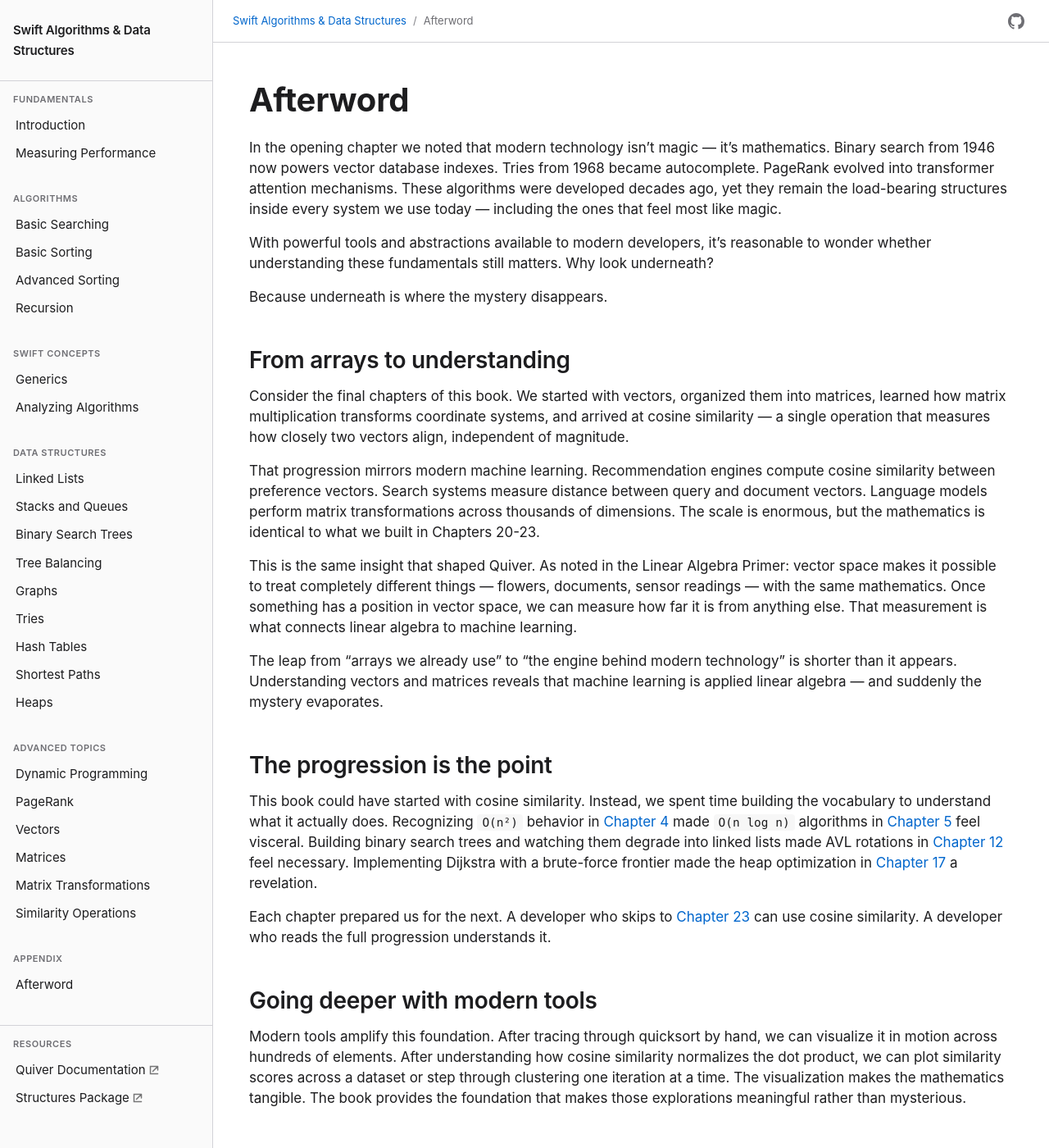
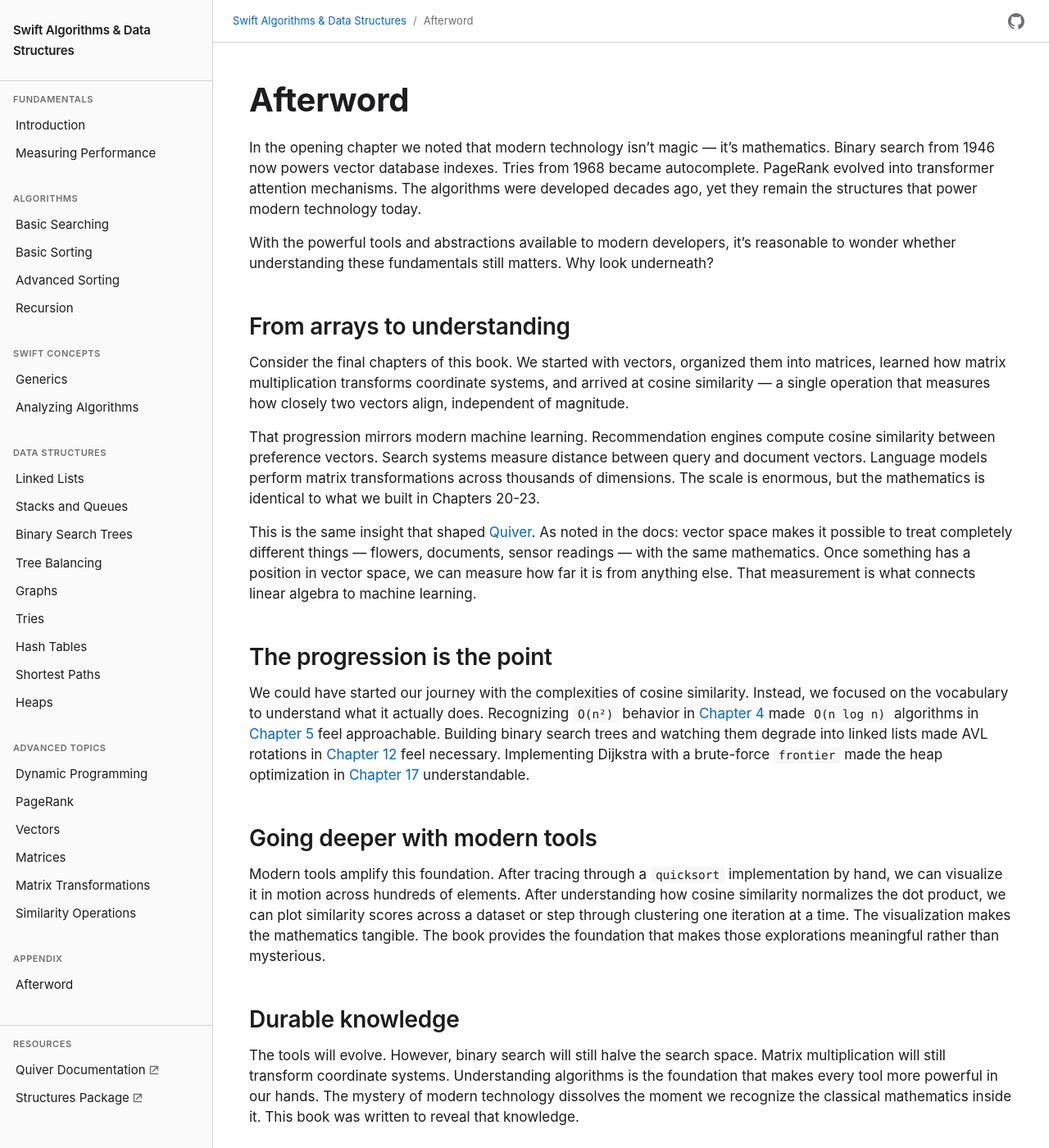
Before and after one commit to waynewbishop/swift-algorithms, a Jekyll site: the page built from 24-afterword.md, in a window 1280 px wide and 1400 px high. Shown: the whole window at 82% size. Built offline with Jekyll 4.4.1, drawn with Linux system fonts in a browser that asks for light colours; some of the changed text lies outside the part shown.

Commit message:
doc: general revisions..

```diff
--- a/24-afterword.md
+++ b/24-afterword.md
@@ -5,11 +5,9 @@ description: "How classical algorithms connect to modern technology, and why und
 ---
 # Afterword
 
-In the opening chapter we noted that modern technology isn't magic — it's mathematics. Binary search from 1946 now powers vector database indexes. Tries from 1968 became autocomplete. PageRank evolved into transformer attention mechanisms. These algorithms were developed decades ago, yet they remain the load-bearing structures inside every system we use today — including the ones that feel most like magic.
+In the opening chapter we noted that modern technology isn't magic — it's mathematics. Binary search from 1946 now powers vector database indexes. Tries from 1968 became autocomplete. PageRank evolved into transformer attention mechanisms. The algorithms were developed decades ago, yet they remain the structures that power modern technology today.
 
-With powerful tools and abstractions available to modern developers, it's reasonable to wonder whether understanding these fundamentals still matters. Why look underneath?
-
-Because underneath is where the mystery disappears.
+With the powerful tools and abstractions available to modern developers, it's reasonable to wonder whether understanding these fundamentals still matters. Why look underneath?
 
 ## From arrays to understanding
 
@@ -17,20 +15,16 @@ Consider the final chapters of this book. We started with vectors, organized the
 
 That progression mirrors modern machine learning. Recommendation engines compute cosine similarity between preference vectors. Search systems measure distance between query and document vectors. Language models perform matrix transformations across thousands of dimensions. The scale is enormous, but the mathematics is identical to what we built in Chapters 20-23.
 
-This is the same insight that shaped Quiver. As noted in the Linear Algebra Primer: vector space makes it possible to treat completely different things — flowers, documents, sensor readings — with the same mathematics. Once something has a position in vector space, we can measure how far it is from anything else. That measurement is what connects linear algebra to machine learning.
-
-The leap from "arrays we already use" to "the engine behind modern technology" is shorter than it appears. Understanding vectors and matrices reveals that machine learning is applied linear algebra — and suddenly the mystery evaporates.
+This is the same insight that shaped [Quiver](https://waynewbishop.github.io/quiver/documentation/quiver). As noted in the docs: vector space makes it possible to treat completely different things — flowers, documents, sensor readings — with the same mathematics. Once something has a position in vector space, we can measure how far it is from anything else. That measurement is what connects linear algebra to machine learning.
 
 ## The progression is the point
 
-This book could have started with cosine similarity. Instead, we spent time building the vocabulary to understand what it actually does. Recognizing `O(n²)` behavior in [Chapter 4](04-basic-sorting.md) made `O(n log n)` algorithms in [Chapter 5](05-advanced-sorting.md) feel visceral. Building binary search trees and watching them degrade into linked lists made AVL rotations in [Chapter 12](12-tree-balancing.md) feel necessary. Implementing Dijkstra with a brute-force frontier made the heap optimization in [Chapter 17](17-heaps.md) a revelation.
-
-Each chapter prepared us for the next. A developer who skips to [Chapter 23](23-similarity-operations.md) can use cosine similarity. A developer who reads the full progression understands it.
+We could have started our journey with the complexities of cosine similarity. Instead, we focused on the vocabulary to understand what it actually does. Recognizing `O(n²)` behavior in [Chapter 4](04-basic-sorting.md) made `O(n log n)` algorithms in [Chapter 5](05-advanced-sorting.md) feel approachable. Building binary search trees and watching them degrade into linked lists made AVL rotations in [Chapter 12](12-tree-balancing.md) feel necessary. Implementing Dijkstra with a brute-force `frontier` made the heap optimization in [Chapter 17](17-heaps.md) understandable.
 
 ## Going deeper with modern tools
 
-Modern tools amplify this foundation. After tracing through quicksort by hand, we can visualize it in motion across hundreds of elements. After understanding how cosine similarity normalizes the dot product, we can plot similarity scores across a dataset or step through clustering one iteration at a time. The visualization makes the mathematics tangible. The book provides the foundation that makes those explorations meaningful rather than mysterious.
+Modern tools amplify this foundation. After tracing through a `quicksort` implementation by hand, we can visualize it in motion across hundreds of elements. After understanding how cosine similarity normalizes the dot product, we can plot similarity scores across a dataset or step through clustering one iteration at a time. The visualization makes the mathematics tangible. The book provides the foundation that makes those explorations meaningful rather than mysterious.
 
 ## Durable knowledge
 
-The tools will evolve. However, binary search will still halve the search space. Matrix multiplication will still transform coordinate systems. Understanding algorithms is the foundation that makes every tool more powerful in our hands. The mystery of modern technology dissolves the moment we recognize the classical mathematics inside it. This book was written to create that knowledge.
+The tools will evolve. However, binary search will still halve the search space. Matrix multiplication will still transform coordinate systems. Understanding algorithms is the foundation that makes every tool more powerful in our hands. The mystery of modern technology dissolves the moment we recognize the classical mathematics inside it. This book was written to reveal that knowledge.
```
